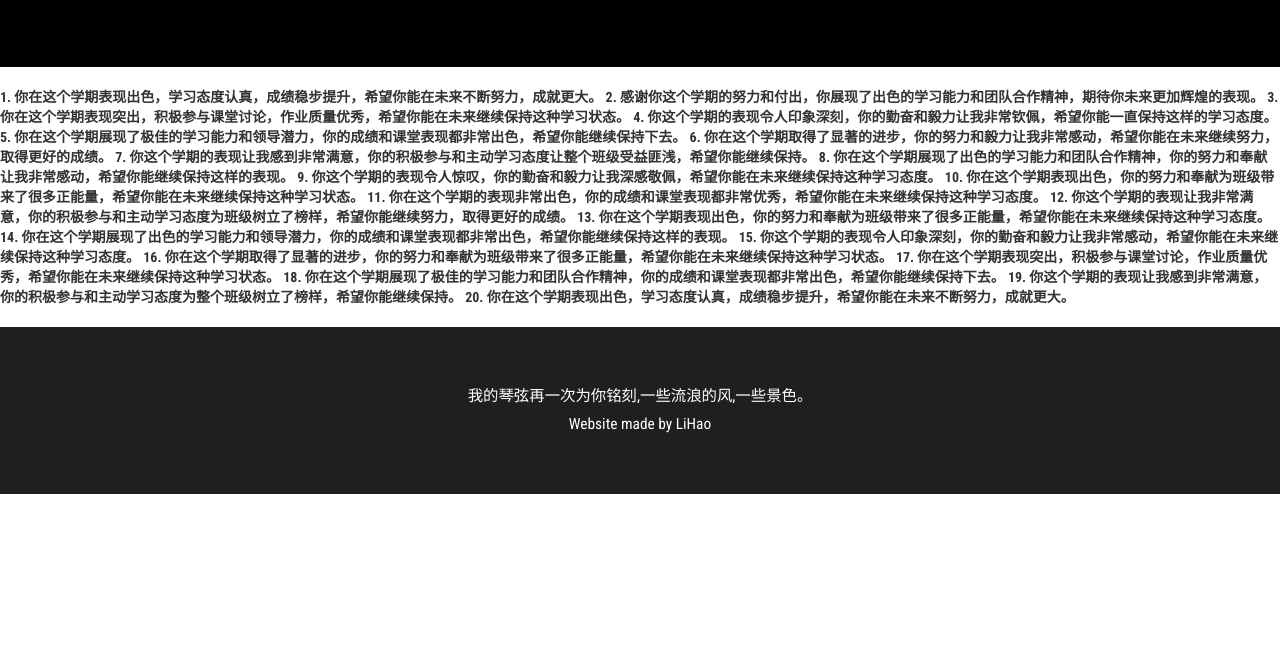
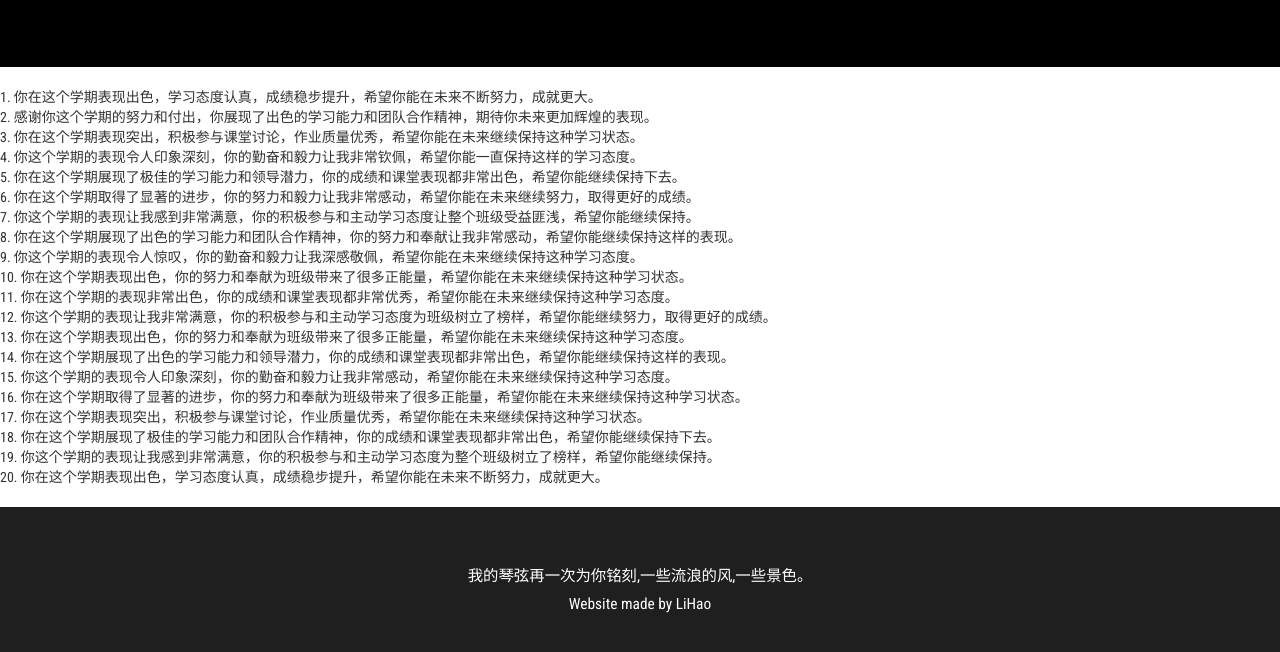
Before and after one commit to LiHaoqwq/LiHaoqwq.github.io, a plain HTML site: page index.html in a window 1280 px wide. Shown: the part 5082-5734 px from the top of the page. Before the commit the page ends 5576 px from the top, so only its background shows below. Drawn offline with Linux system fonts and the light colour scheme; a web font is replaced by a local one.

Commit message:
Update index.html

```diff
--- a/index.html
+++ b/index.html
@@ -697,45 +697,26 @@
 	</div>
 	<ul class="address-text">
 		<li></li>
-		<li><b>1. 你在这个学期表现出色，学习态度认真，成绩稳步提升，希望你能在未来不断努力，成就更大。
-
-2. 感谢你这个学期的努力和付出，你展现了出色的学习能力和团队合作精神，期待你未来更加辉煌的表现。
-
-3. 你在这个学期表现突出，积极参与课堂讨论，作业质量优秀，希望你能在未来继续保持这种学习状态。
-
-4. 你这个学期的表现令人印象深刻，你的勤奋和毅力让我非常钦佩，希望你能一直保持这样的学习态度。
-
-5. 你在这个学期展现了极佳的学习能力和领导潜力，你的成绩和课堂表现都非常出色，希望你能继续保持下去。
-
-6. 你在这个学期取得了显著的进步，你的努力和毅力让我非常感动，希望你能在未来继续努力，取得更好的成绩。
-
-7. 你这个学期的表现让我感到非常满意，你的积极参与和主动学习态度让整个班级受益匪浅，希望你能继续保持。
-
-8. 你在这个学期展现了出色的学习能力和团队合作精神，你的努力和奉献让我非常感动，希望你能继续保持这样的表现。
-
-9. 你这个学期的表现令人惊叹，你的勤奋和毅力让我深感敬佩，希望你能在未来继续保持这种学习态度。
-
-10. 你在这个学期表现出色，你的努力和奉献为班级带来了很多正能量，希望你能在未来继续保持这种学习状态。
-
-11. 你在这个学期的表现非常出色，你的成绩和课堂表现都非常优秀，希望你能在未来继续保持这种学习态度。
-
-12. 你这个学期的表现让我非常满意，你的积极参与和主动学习态度为班级树立了榜样，希望你能继续努力，取得更好的成绩。
-
-13. 你在这个学期表现出色，你的努力和奉献为班级带来了很多正能量，希望你能在未来继续保持这种学习态度。
-
-14. 你在这个学期展现了出色的学习能力和领导潜力，你的成绩和课堂表现都非常出色，希望你能继续保持这样的表现。
-
-15. 你这个学期的表现令人印象深刻，你的勤奋和毅力让我非常感动，希望你能在未来继续保持这种学习态度。
-
-16. 你在这个学期取得了显著的进步，你的努力和奉献为班级带来了很多正能量，希望你能在未来继续保持这种学习状态。
-
-17. 你在这个学期表现突出，积极参与课堂讨论，作业质量优秀，希望你能在未来继续保持这种学习状态。
-
-18. 你在这个学期展现了极佳的学习能力和团队合作精神，你的成绩和课堂表现都非常出色，希望你能继续保持下去。
-
-19. 你这个学期的表现让我感到非常满意，你的积极参与和主动学习态度为整个班级树立了榜样，希望你能继续保持。
-
-20. 你在这个学期表现出色，学习态度认真，成绩稳步提升，希望你能在未来不断努力，成就更大。</b></li>
+		<li>1. 你在这个学期表现出色，学习态度认真，成绩稳步提升，希望你能在未来不断努力，成就更大。</li>
+		<li>2. 感谢你这个学期的努力和付出，你展现了出色的学习能力和团队合作精神，期待你未来更加辉煌的表现。</li>
+		<li>3. 你在这个学期表现突出，积极参与课堂讨论，作业质量优秀，希望你能在未来继续保持这种学习状态。</li>
+		<li>4. 你这个学期的表现令人印象深刻，你的勤奋和毅力让我非常钦佩，希望你能一直保持这样的学习态度。</li>
+		<li>5. 你在这个学期展现了极佳的学习能力和领导潜力，你的成绩和课堂表现都非常出色，希望你能继续保持下去。</li>
+		<li>6. 你在这个学期取得了显著的进步，你的努力和毅力让我非常感动，希望你能在未来继续努力，取得更好的成绩。</li>
+		<li>7. 你这个学期的表现让我感到非常满意，你的积极参与和主动学习态度让整个班级受益匪浅，希望你能继续保持。</li>
+		<li>8. 你在这个学期展现了出色的学习能力和团队合作精神，你的努力和奉献让我非常感动，希望你能继续保持这样的表现。</li>
+		<li>9. 你这个学期的表现令人惊叹，你的勤奋和毅力让我深感敬佩，希望你能在未来继续保持这种学习态度。</li>
+		<li>10. 你在这个学期表现出色，你的努力和奉献为班级带来了很多正能量，希望你能在未来继续保持这种学习状态。</li>
+		<li>11. 你在这个学期的表现非常出色，你的成绩和课堂表现都非常优秀，希望你能在未来继续保持这种学习态度。</li>
+		<li>12. 你这个学期的表现让我非常满意，你的积极参与和主动学习态度为班级树立了榜样，希望你能继续努力，取得更好的成绩。</li>
+		<li>13. 你在这个学期表现出色，你的努力和奉献为班级带来了很多正能量，希望你能在未来继续保持这种学习态度。</li>
+		<li>14. 你在这个学期展现了出色的学习能力和领导潜力，你的成绩和课堂表现都非常出色，希望你能继续保持这样的表现。</li>
+		<li>15. 你这个学期的表现令人印象深刻，你的勤奋和毅力让我非常感动，希望你能在未来继续保持这种学习态度。</li>
+		<li>16. 你在这个学期取得了显著的进步，你的努力和奉献为班级带来了很多正能量，希望你能在未来继续保持这种学习状态。</li>
+		<li>17. 你在这个学期表现突出，积极参与课堂讨论，作业质量优秀，希望你能在未来继续保持这种学习状态。</li>
+		<li>18. 你在这个学期展现了极佳的学习能力和团队合作精神，你的成绩和课堂表现都非常出色，希望你能继续保持下去。</li>
+		<li>19. 你这个学期的表现让我感到非常满意，你的积极参与和主动学习态度为整个班级树立了榜样，希望你能继续保持。</li>
+		<li>20. 你在这个学期表现出色，学习态度认真，成绩稳步提升，希望你能在未来不断努力，成就更大。</li>
 		<li></li>
 	</ul>
 
```
